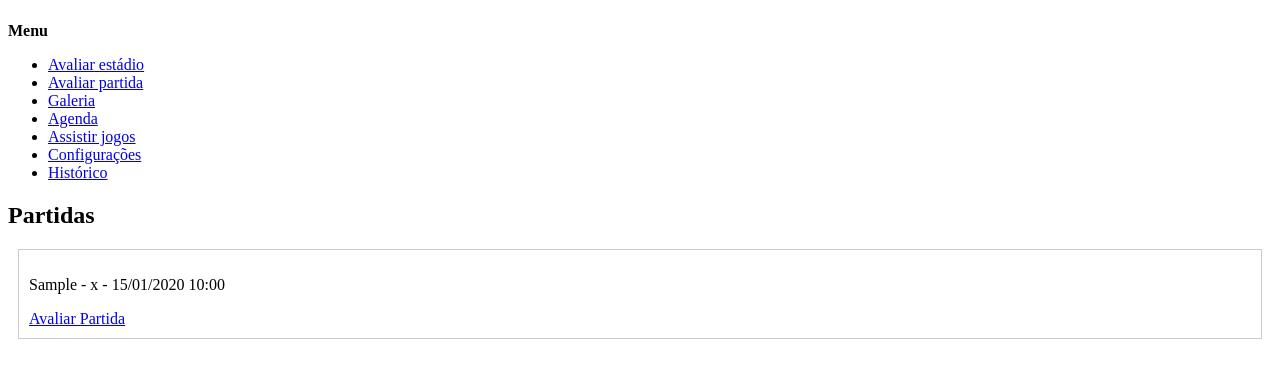
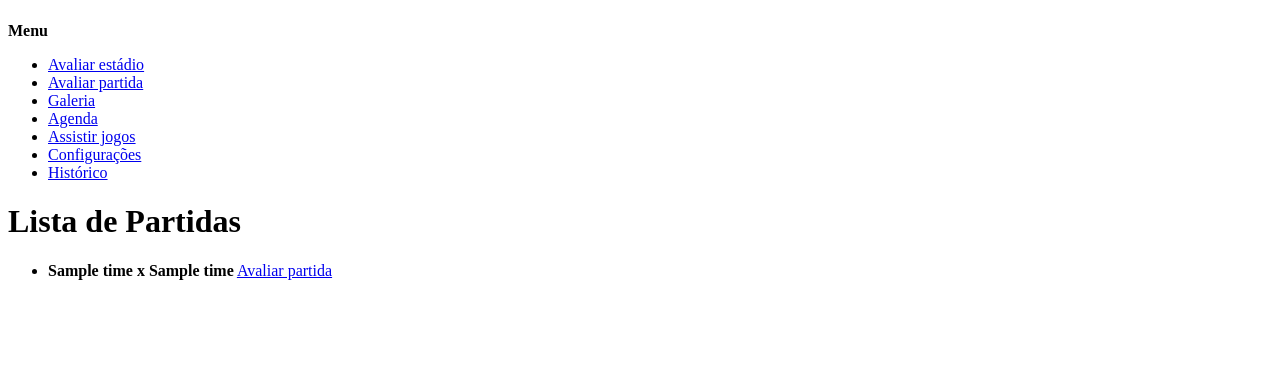
Before and after one commit to Amfgs/projeto-Only-Football-Fans, a Django app: page /partidas/ in a window 1280 px wide. Shown: the part 58-436 px from the top of the page. Run offline with Django 5.2, Linux system fonts and the light colour scheme; tables that the repository leaves empty hold one stand-in row (values such as "Sample post").

Commit message:
Tentando linkar páginas

```diff
--- a/partidas/templates/partidas/lista_partidas.html
+++ b/partidas/templates/partidas/lista_partidas.html
@@ -1,14 +1,20 @@
-{% extends "base.html" %}
+{% extends 'base.html' %}
+
 {% block content %}
-<h2>Partidas</h2>
-<div>
-    {% for partida in partidas %}
-    <div style="border:1px solid #ccc; padding:10px; margin:10px;">
-        <p>{{ partida.adversario }} - {{ partida.placar_time }} x {{ partida.placar_adversario }} - {{ partida.data|date:"d/m/Y H:i" }}</p>
-        <a href="{% url 'partidas:avaliar_partida' partida.id %}">Avaliar Partida</a>
-    </div>
-    {% empty %}
-        <p>Nenhuma partida registrada.</p>
-    {% endfor %}
-</div>
+<h1>Lista de Partidas</h1>
+
+{% if partidas %}
+    <ul>
+        {% for partida in partidas %}
+            <li>
+                <strong>{{ partida.time_casa.nome }} x {{ partida.time_visitante.nome }}</strong>
+                <!-- Link para avaliar esta partida -->
+                <a href="{% url 'partidas:avaliar_partida' partida.id %}">Avaliar partida</a>
+            </li>
+        {% endfor %}
+    </ul>
+{% else %}
+    <p>Nenhuma partida cadastrada.</p>
+{% endif %}
+
 {% endblock %}
--- a/templates/base.html
+++ b/templates/base.html
@@ -13,7 +13,7 @@
         <p><strong>Menu</strong></p>
         <ul>
             <li><a href="{% url 'emocao:nova_avaliacao' %}">Avaliar estádio</a></li>
-            <li><a href="#">Avaliar partida</a></li>
+            <li><a href="{% url 'partidas:lista_partidas' %}">Avaliar partida</a></li>
             <li><a href="#">Galeria</a></li>
             <li><a href="#">Agenda</a></li>
             <li><a href="#">Assistir jogos</a></li>
```
